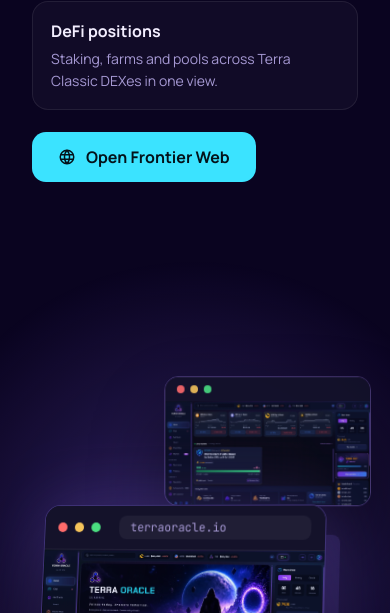
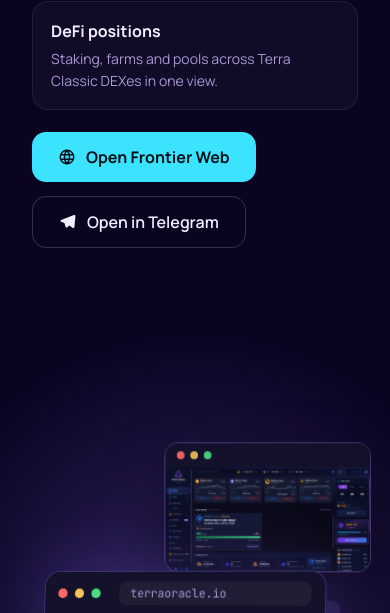
Before and after one commit to delfos-hub/delfos-site, a plain HTML site: page index.html in a window 390 px wide. Shown: the part 5355-5968 px from the top of the page. Drawn offline with Linux system fonts and the light colour scheme; animation ran at ten frames a second.

Commit message:
Frontier section: Open in Telegram next to Open Frontier Web, matching the phone mock-up

```diff
--- a/index.html
+++ b/index.html
@@ -570,6 +570,7 @@ WEB3 STUDIO · TERRA CLASSIC
 </div>
 <div style="display: flex; flex-wrap: wrap; gap: 14px">
 <a class="btn-primary" href="https://wallet.delfos-hub.net" target="_blank" rel="noopener" style="display: inline-flex; align-items: center; min-height: 50px; padding: 0 26px; border-radius: 14px; background: #3BE3FF; color: #04121A; font-weight: 700; gap: 10px"><svg width="18" height="18" viewBox="0 0 24 24" aria-hidden="true"><path fill="none" stroke="#04121A" stroke-width="2" stroke-linecap="round" stroke-linejoin="round" d="M12 3a9 9 0 1 0 0 18 9 9 0 0 0 0-18zM3.6 9h16.8M3.6 15h16.8M12 3c2.3 2.5 3.4 5.5 3.4 9s-1.1 6.5-3.4 9c-2.3-2.5-3.4-5.5-3.4-9S9.7 5.5 12 3z"/></svg>Open Frontier Web</a>
+<a class="btn-ghost" href="https://t.me/Frontier_WalletBot" target="_blank" rel="noopener" style="display: inline-flex; align-items: center; min-height: 50px; padding: 0 26px; border-radius: 14px; border: 1px solid rgba(255,255,255,.18); color: #F3EEFF; font-weight: 600; gap: 10px"><svg width="18" height="18" viewBox="0 0 24 24" aria-hidden="true"><path fill="#F3EEFF" d="M21.9 4.3c.3-1.2-.9-2.1-2-1.7L2.8 9.2c-1.2.5-1.2 2.2.1 2.6l4.3 1.4 1.7 5.3c.3 1 1.6 1.3 2.3.5l2.4-2.4 4.4 3.2c.9.7 2.2.2 2.5-.9zM9.6 14.2l8-7.2-9.6 5.9z"></path></svg>Open in Telegram</a>
 </div>
 </div>
 </section>
```
